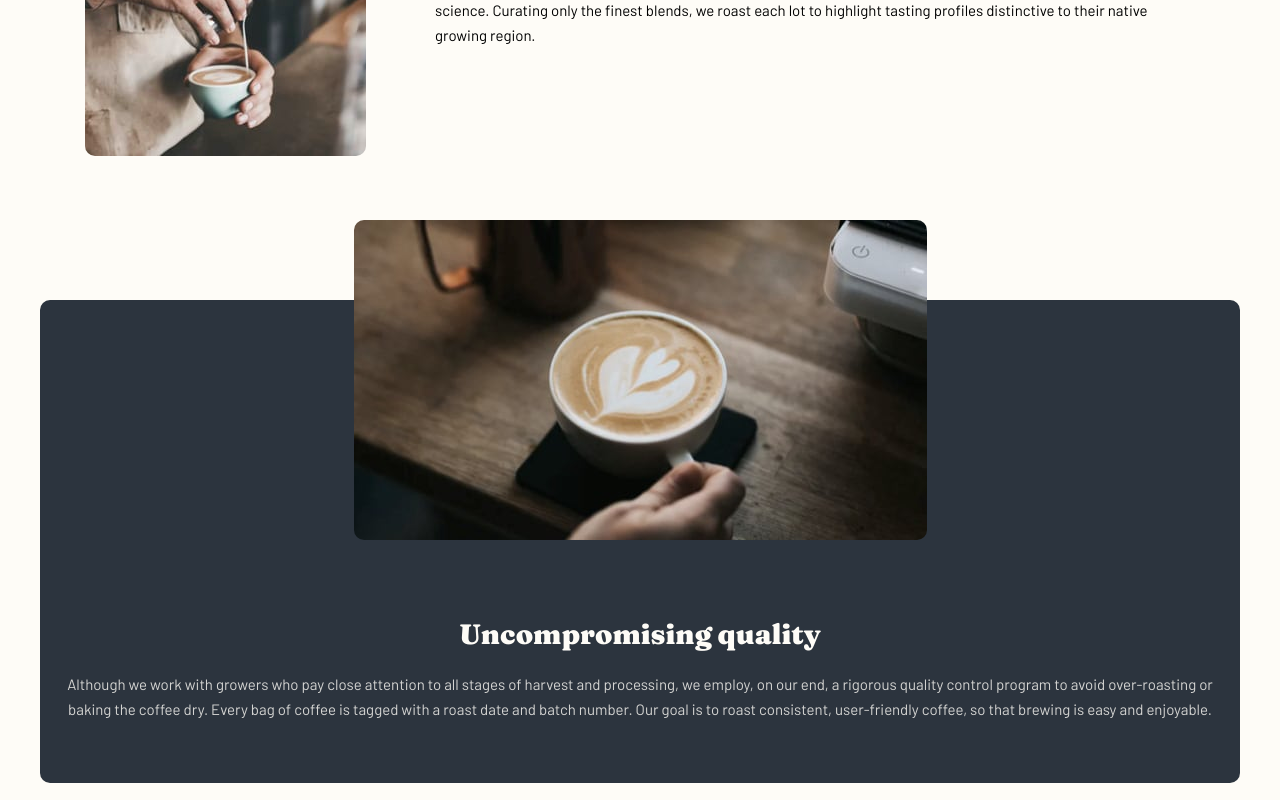
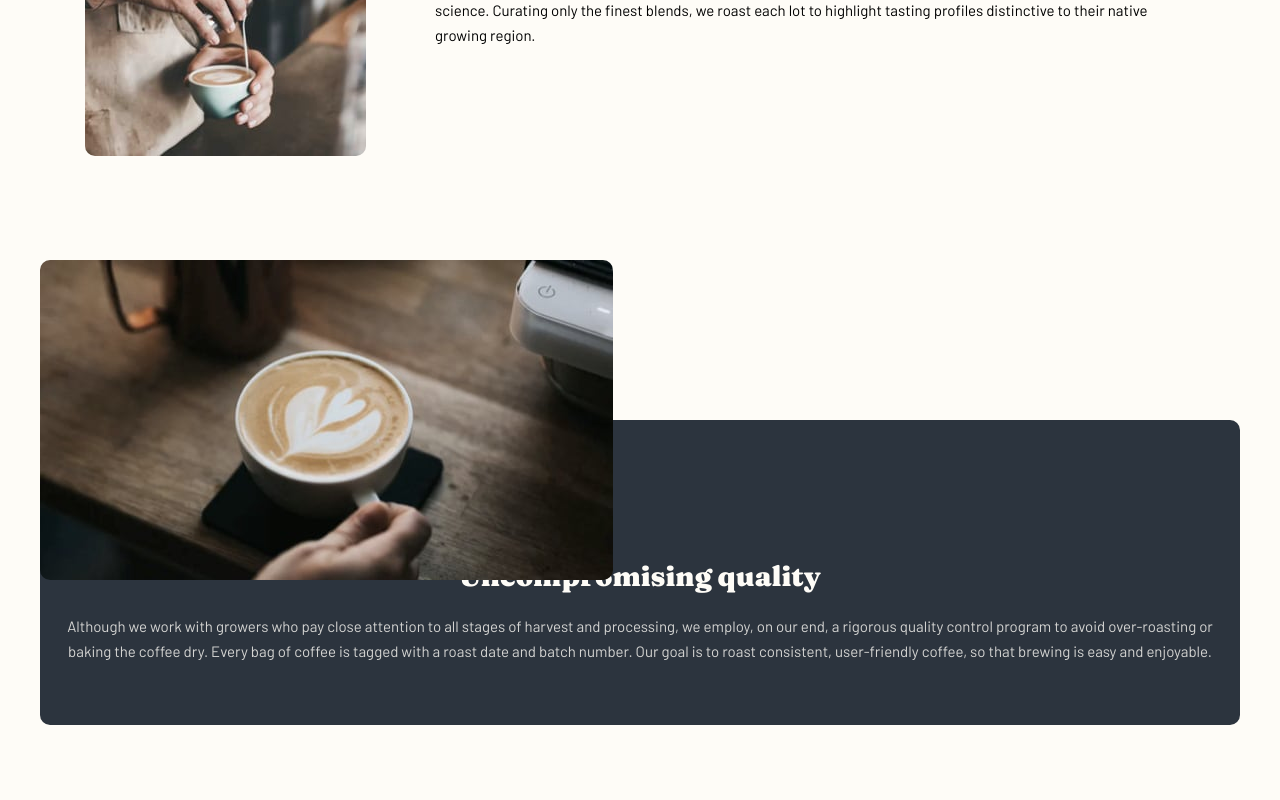
Before and after one commit to Lordyner/coffee-roasters, a Next.js app: page /about in a window 1280 px wide. Shown: the part 907-1707 px from the top of the page. Built offline with nearby package versions, Linux system fonts and the light colour scheme.

Commit message:
Add for review

```diff
--- a/Components/Commitment.module.css
+++ b/Components/Commitment.module.css
@@ -1,6 +1,7 @@
 .commitment {
     max-width: 69.375rem;
     margin-inline: auto;
+    padding-bottom: 7.5rem;
 }
 
 .wrapper {
--- a/Components/Quality.js
+++ b/Components/Quality.js
@@ -14,9 +14,11 @@ const Quality = () => {
         <section className={classes.quality}>
             <div className={classes.wrapper}>
                 <Image src={isMobileResolution ? imageQualityMobile : isTabletResolution ? imageQualityTablet : imageQualityDesktop} className={classes.qualityCoffeeImg} alt='coffee with a flower draw inside' />
-                <div className={classes.content}>
-                    <h2>Uncompromising quality</h2>
-                    <p className={classes.description}>Although we work with growers who pay close attention to all stages of harvest and processing, we employ, on our end, a rigorous quality control program to avoid over-roasting or baking the coffee dry. Every bag of coffee is tagged with a roast date and batch number. Our goal is to roast consistent, user-friendly coffee, so that brewing is easy and enjoyable.</p>
+                <div className={classes.bg}>
+                    <div className={classes.content}>
+                        <h2>Uncompromising quality</h2>
+                        <p className={classes.description}>Although we work with growers who pay close attention to all stages of harvest and processing, we employ, on our end, a rigorous quality control program to avoid over-roasting or baking the coffee dry. Every bag of coffee is tagged with a roast date and batch number. Our goal is to roast consistent, user-friendly coffee, so that brewing is easy and enjoyable.</p>
+                    </div>
                 </div>
             </div>
         </section>
--- a/Components/Quality.module.css
+++ b/Components/Quality.module.css
@@ -7,7 +7,12 @@
 .wrapper {
     background-color: #2C343E;
     border-radius: 10px;
+    position: relative;
+}
+
+.bg {
     padding: 0 1.5rem 3.8125rem 1.5rem;
+
 }
 
 .content {
@@ -17,6 +22,7 @@
     text-align: center;
     gap: 1.5rem;
     color: var(--light-cream);
+    padding-top: 8.875rem;
 }
 
 .content h2 {
@@ -34,7 +40,7 @@
     height: auto;
     object-fit: cover;
     border-radius: 0.625rem;
-    position: relative;
-    top: -5rem;
+    position: absolute;
+    transform: translateY(-50%);
     margin-inline: auto;
 }
--- a/styles/index.css
+++ b/styles/index.css
@@ -140,8 +140,8 @@ body {
     flex-direction: column;
     gap: 7.5rem;
 
-    max-width: 90rem;
-    margin-inline: auto;
+    /* max-width: 90rem;
+    margin-inline: auto; */
 }
 
 img {
```
